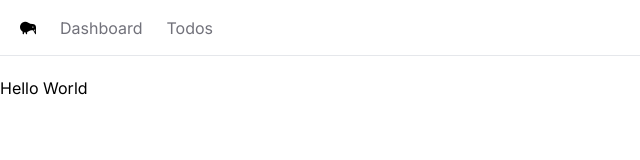
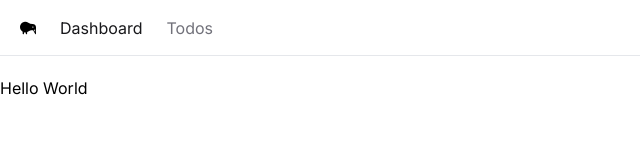
Before and after one commit to dimmerz92/todo-app, a Next.js app: page / in a window 1280 px wide. Shown: the top 160 px of the page, without its empty margins (0-640 px from the left). Built offline with nearby package versions, Linux system fonts and the light colour scheme.

Commit message:
style links in navbar

```diff
--- a/app/NavBar.tsx
+++ b/app/NavBar.tsx
@@ -1,12 +1,17 @@
+"use client";
 import Link from "next/link";
+import { usePathname } from "next/navigation";
 import React from "react";
 import { FaKiwiBird } from "react-icons/fa";
+import classNames from "classnames";
 
 const NavBar = () => {
+  const currentPath = usePathname();
   const links = [
     { label: "Dashboard", href: "/" },
     { label: "Todos", href: "/todos" },
   ];
+
   return (
     <nav className="flex space-x-6 border-b mb-5 px-5 h-14 items-center">
       <Link href="/">
@@ -16,7 +21,11 @@
         {links.map((link) => (
           <Link
             key={link.href}
-            className="text-zinc-500 hover:text-zinc-800 transition-colors"
+            className={classNames({
+              "text-zinc-900": link.href === currentPath,
+              "text-zinc-500": link.href !== currentPath,
+              "hover:text-zinc-800 transition-colors": true,
+            })}
             href={link.href}
           >
             {link.label}
--- a/package.json
+++ b/package.json
@@ -9,6 +9,7 @@
     "lint": "next lint"
   },
   "dependencies": {
+    "classnames": "^2.3.2",
     "next": "14.0.3",
     "react": "^18",
     "react-dom": "^18",
```
Also changed, not shown: 1 other file (tests, documents, lock files or other folders).
